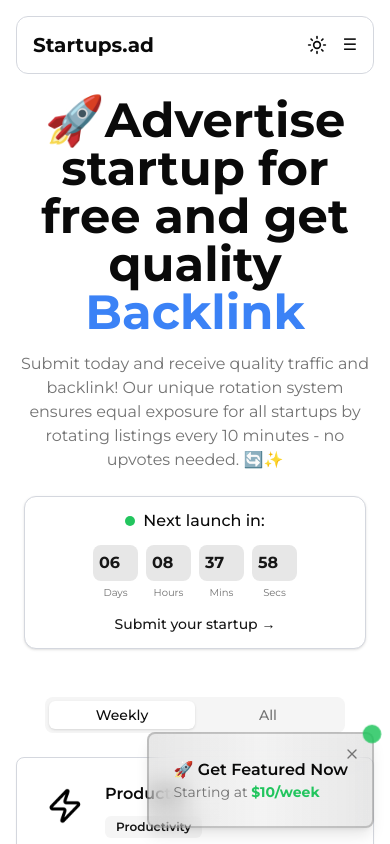
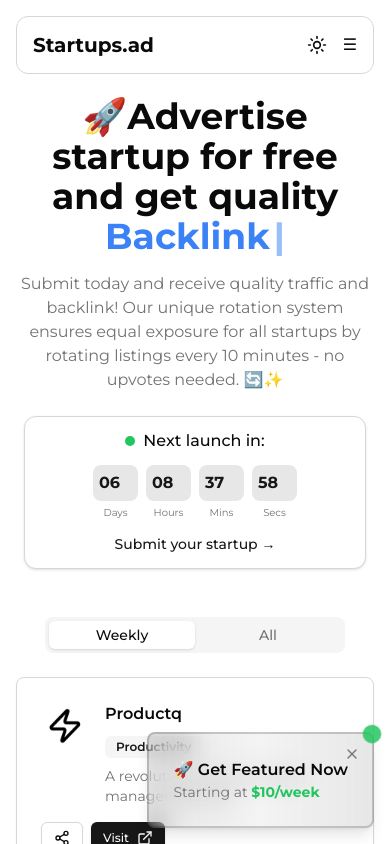
Before and after one commit to vedantt77/new2, a React (Vite) app: page / in a window 390 px wide. Shown: the top 844 px of the page. Built offline with nearby package versions, Linux system fonts and the light colour scheme.

Commit message:
Update AnimatedHeader.tsx

```diff
--- a/src/components/launch/AnimatedHeader.tsx
+++ b/src/components/launch/AnimatedHeader.tsx
@@ -4,35 +4,62 @@
 const words = [
   { text: "Traffic", color: "text-green-500" },
   { text: "Backlink", color: "text-blue-500" },
-  //{ text: "Badge", color: "text-red-500" }
 ];
 
 export function AnimatedHeader() {
   const [currentWordIndex, setCurrentWordIndex] = useState(0);
+  const [isDeleting, setIsDeleting] = useState(false);
+  const [text, setText] = useState('');
+  const [delta, setDelta] = useState(150); // Controls typing speed
 
   useEffect(() => {
-    const interval = setInterval(() => {
-      setCurrentWordIndex((prev) => (prev + 1) % words.length);
-    }, 3000); // Change word every 3 seconds
+    let timeout: NodeJS.Timeout;
 
-    return () => clearInterval(interval);
-  }, []);
+    const tick = () => {
+      const currentWord = words[currentWordIndex].text;
+
+      if (!isDeleting) {
+        // Typing forward
+        setText(currentWord.substring(0, text.length + 1));
+
+        if (text === currentWord) {
+          // Start deleting after a pause
+          setIsDeleting(true);
+          setDelta(2000); // Pause before deleting
+        } else {
+          setDelta(150); // Normal typing speed
+        }
+      } else {
+        // Deleting
+        setText(currentWord.substring(0, text.length - 1));
+        setDelta(100); // Deletion speed
+
+        if (text === '') {
+          setIsDeleting(false);
+          setCurrentWordIndex((prev) => (prev + 1) % words.length);
+          setDelta(500); // Pause before typing next word
+        }
+      }
+    };
+
+    timeout = setTimeout(tick, delta);
+    return () => clearTimeout(timeout);
+  }, [text, isDeleting, currentWordIndex, delta]);
 
   return (
-    <h1 className="text-5xl md:text4xl font-bold text-center mb-4">
-      🚀Advertise startup for free and get quality {' '}
-      <AnimatePresence mode="wait">
+    <h1 className="text-4xl md:text-5xl font-bold text-center mb-4">
+      🚀Advertise startup for free and get quality{' '}
+      <span className={`inline-block min-w-[120px] ${words[currentWordIndex].color}`}>
+        {text}
         <motion.span
-          key={words[currentWordIndex].text}
-          initial={{ y: 20, opacity: 0 }}
-          animate={{ y: 0, opacity: 1 }}
-          exit={{ y: -20, opacity: 0 }}
-          transition={{ duration: 0.5 }}
-          className={`inline-block ${words[currentWordIndex].color}`}
+          initial={{ opacity: 0 }}
+          animate={{ opacity: 1 }}
+          transition={{ duration: 0.5, repeat: Infinity, repeatType: "reverse" }}
+          className="ml-1 inline-block"
         >
-          {words[currentWordIndex].text}
+          |
         </motion.span>
-      </AnimatePresence>
+      </span>
     </h1>
   );
 }
```
